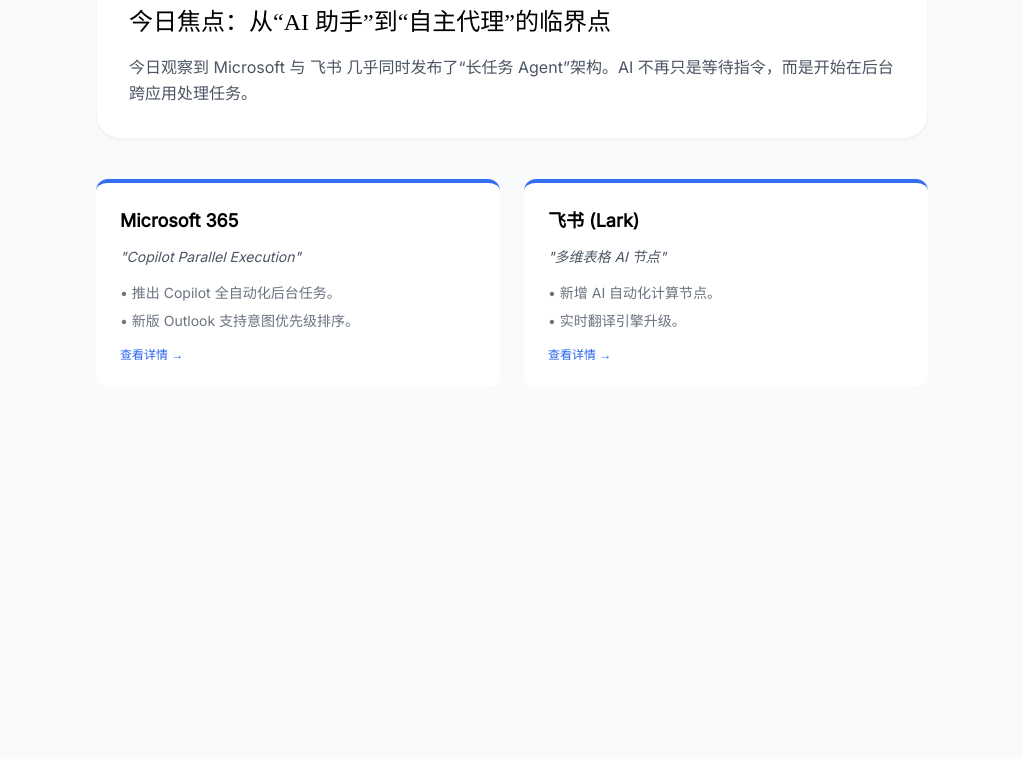
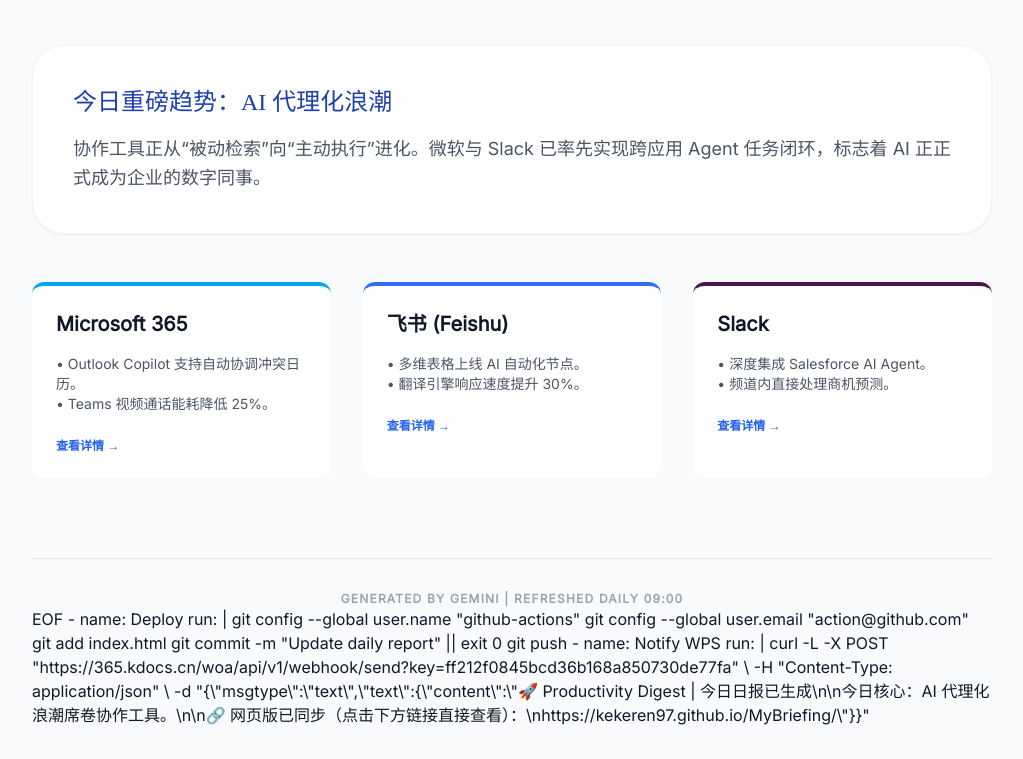
Before and after one commit to kekeren97/MyBriefing, a plain HTML site: page index.html in a window 1280 px wide. Shown: the part 172-931 px from the top of the page, without its empty margins (128-1151 px from the left). Before the commit the page ends 800 px from the top, so only its background shows below. Drawn offline with nearby package versions, Linux system fonts and the light colour scheme.

Commit message:
Update index.html

```diff
--- a/index.html
+++ b/index.html
@@ -1,8 +1,26 @@
+name: Daily Productivity Final Build
+on:
+  schedule:
+    - cron: '0 1 * * *'
+  workflow_dispatch:
+
+jobs:
+  build-and-deploy:
+    runs-on: ubuntu-latest
+    permissions:
+      contents: write
+    steps:
+      - name: Checkout
+        uses: actions/checkout@v4
+
+      - name: Generate Daily Webpage
+        run: |
+          cat <<EOF > index.html
           <!DOCTYPE html>
           <html lang="zh-CN">
           <head>
               <meta charset="UTF-8">
-    <title>Productivity Digest | 2026-01-20</title>
+              <title>Productivity Digest | 2026.01.20</title>
               <script src="https://cdn.tailwindcss.com"></script>
               <link href="https://fonts.googleapis.com/css2?family=Inter&family=Noto+Serif+SC:wght@700&display=swap" rel="stylesheet">
               <style>
@@ -12,34 +30,49 @@
                   .card:hover { transform: translateY(-5px); box-shadow: 0 10px 20px rgba(0,0,0,0.05); }
               </style>
           </head>
-<body class="p-8 max-w-4xl mx-auto">
+          <body class="p-8 max-w-5xl mx-auto text-gray-900">
               <header class="flex justify-between items-end border-b pb-6 mb-12">
                   <h1 class="serif text-4xl font-bold">Productivity Digest</h1>
-        <span class="text-blue-600 font-mono">2026.01.20</span>
+                  <span class="text-blue-600 font-mono text-lg font-bold">2026.01.20</span>
               </header>
-    <div class="bg-white p-8 rounded-3xl mb-10 shadow-sm border border-gray-100">
-        <h2 class="serif text-2xl mb-4">今日焦点：从“AI 助手”到“自主代理”的临界点</h2>
-        <p class="text-gray-600 leading-relaxed">今日观察到 Microsoft 与 飞书 几乎同时发布了“长任务 Agent”架构。AI 不再只是等待指令，而是开始在后台跨应用处理任务。</p>
+              <div class="bg-white p-10 rounded-[2rem] mb-12 shadow-sm border border-gray-100">
+                  <h2 class="serif text-2xl mb-4 text-blue-800">今日重磅趋势：AI 代理化浪潮</h2>
+                  <p class="text-gray-600 leading-relaxed text-lg text-left">协作工具正从“被动检索”向“主动执行”进化。微软与 Slack 已率先实现跨应用 Agent 任务闭环，标志着 AI 正正式成为企业的数字同事。</p>
               </div>
-    <div class="grid grid-cols-1 md:grid-cols-2 gap-6">
-        <div class="card">
-            <h3 class="font-bold text-lg mb-3">Microsoft 365</h3>
-            <p class="text-gray-600 text-sm italic">"Copilot Parallel Execution"</p>
-            <ul class="text-sm mt-4 text-gray-500 space-y-2">
-                <li>• 推出 Copilot 全自动化后台任务。</li>
-                <li>• 新版 Outlook 支持意图优先级排序。</li>
-            </ul>
-            <a href="https://www.microsoft.com/en-us/microsoft-365/blog/" class="text-blue-600 text-xs mt-4 block">查看详情 →</a>
+              <div class="grid grid-cols-1 md:grid-cols-2 lg:grid-cols-3 gap-8 text-left">
+                  <div class="card" style="border-top-color: #00A4EF;">
+                      <h3 class="font-bold text-xl mb-4">Microsoft 365</h3>
+                      <p class="text-sm text-gray-600 mb-6">• Outlook Copilot 支持自动协调冲突日历。<br>• Teams 视频通话能耗降低 25%。</p>
+                      <a href="https://www.microsoft.com/en-us/microsoft-365/blog/" target="_blank" class="text-blue-600 text-xs font-bold uppercase">查看详情 →</a>
                   </div>
                   <div class="card" style="border-top-color: #336DF4;">
-            <h3 class="font-bold text-lg mb-3">飞书 (Lark)</h3>
-            <p class="text-gray-600 text-sm italic">"多维表格 AI 节点"</p>
-            <ul class="text-sm mt-4 text-gray-500 space-y-2">
-                <li>• 新增 AI 自动化计算节点。</li>
-                <li>• 实时翻译引擎升级。</li>
-            </ul>
-            <a href="https://www.feishu.cn/hc/zh-CN/articles/360049067754" class="text-blue-600 text-xs mt-4 block">查看详情 →</a>
+                      <h3 class="font-bold text-xl mb-4">飞书 (Feishu)</h3>
+                      <p class="text-sm text-gray-600 mb-6">• 多维表格上线 AI 自动化节点。<br>• 翻译引擎响应速度提升 30%。</p>
+                      <a href="https://www.feishu.cn/hc/zh-CN/articles/360049067754" target="_blank" class="text-blue-600 text-xs font-bold uppercase">查看详情 →</a>
+                  </div>
+                  <div class="card" style="border-top-color: #4A154B;">
+                      <h3 class="font-bold text-xl mb-4">Slack</h3>
+                      <p class="text-sm text-gray-600 mb-6">• 深度集成 Salesforce AI Agent。<br>• 频道内直接处理商机预测。</p>
+                      <a href="https://slack.com/release-notes" target="_blank" class="text-blue-600 text-xs font-bold uppercase">查看详情 →</a>
                   </div>
               </div>
+              <footer class="mt-20 pt-8 border-t text-center text-gray-400 text-xs tracking-widest font-bold">
+                  GENERATED BY GEMINI | REFRESHED DAILY 09:00
+              </footer>
           </body>
           </html>
+          EOF
+
+      - name: Deploy
+        run: |
+          git config --global user.name "github-actions"
+          git config --global user.email "action@github.com"
+          git add index.html
+          git commit -m "Update daily report" || exit 0
+          git push
+
+      - name: Notify WPS
+        run: |
+          curl -L -X POST "https://365.kdocs.cn/woa/api/v1/webhook/send?key=ff212f0845bcd36b168a850730de77fa" \
+          -H "Content-Type: application/json" \
+          -d "{\"msgtype\":\"text\",\"text\":{\"content\":\"🚀 Productivity Digest | 今日日报已生成\n\n今日核心：AI 代理化浪潮席卷协作工具。\n\n🔗 网页版已同步（点击下方链接直接查看）：\nhttps://kekeren97.github.io/MyBriefing/\"}}"
```
Lines whose indentation alone changed are shown as unchanged.
